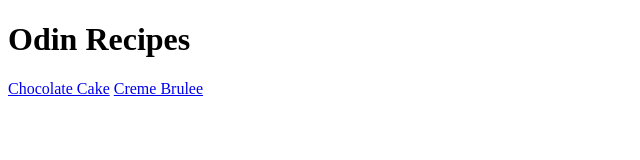
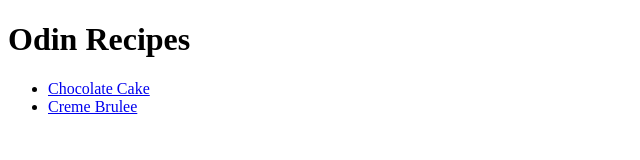
Before and after one commit to bubblegum-pop/odin-recipes, a plain HTML site: page index.html in a window 1280 px wide. Shown: the whole page, without its empty margins (0-640 px from the left). Drawn offline with Linux system fonts and the light colour scheme.

Commit message:
Change recipe links to an unordered list

```diff
--- a/index.html
+++ b/index.html
@@ -7,7 +7,9 @@
 </head>
 <body>
     <h1>Odin Recipes</h1>
-    <a href="./recipes/chocolate-cake.html">Chocolate Cake</a>
-    <a href="./recipes/creme-brulee.html">Creme Brulee</a>
+    <ul>
+        <li><a href="./recipes/chocolate-cake.html">Chocolate Cake</a></li>
+        <li><a href="./recipes/creme-brulee.html">Creme Brulee</a></li>
+    </ul>
 </body>
 </html>
```
